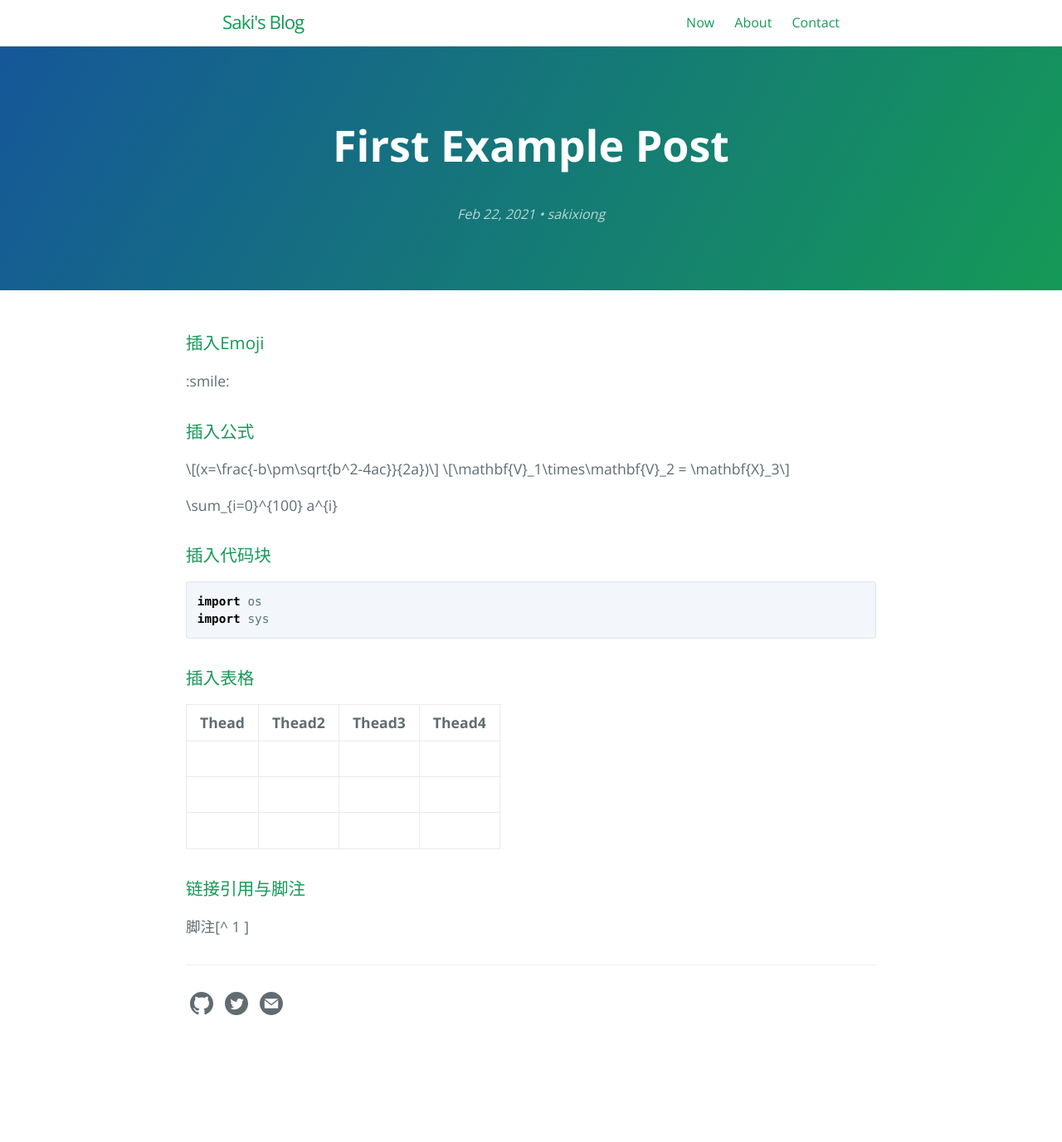
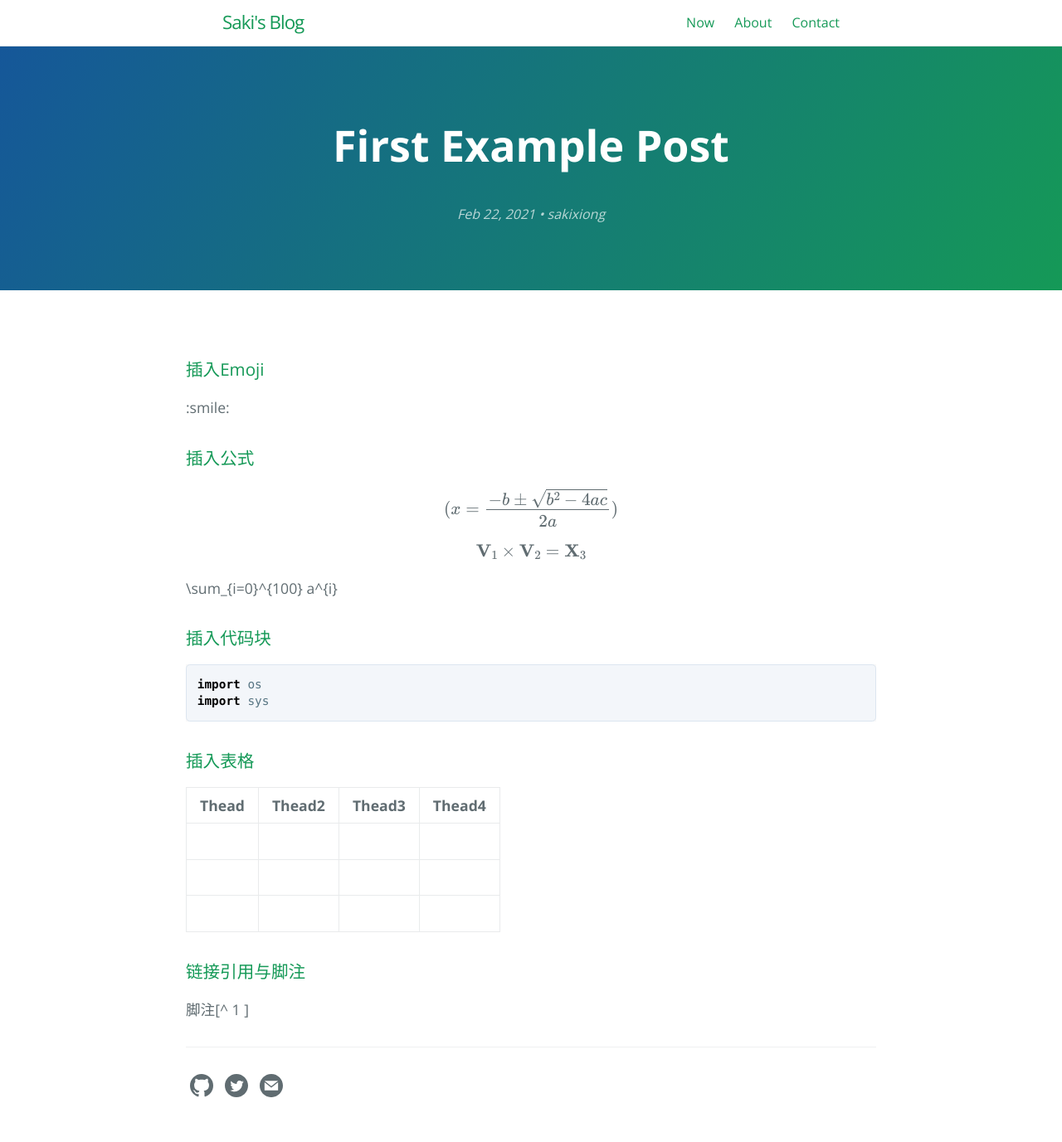
Before and after one commit to saki-xiong/booknotes, a Jekyll site: the page built from _posts/2021-02-22-first-example-post.md, in a window 1280 px wide. Shown: the whole page at 83% size. Built offline with Jekyll 4.4.1, drawn with Linux system fonts in a browser that asks for light colours; formulas are drawn with MathJax 3; before the commit the page ends 1278 px from its top, so only the background shows below that; some of the changed lines change nothing that is shown.

Commit message:
Update 2021-02-22-first-example-post.md

```diff
--- a/_posts/2021-02-22-first-example-post.md
+++ b/_posts/2021-02-22-first-example-post.md
@@ -1,6 +1,18 @@
 ---
 layout: post
 ---
+<head>
+    <script src="https://cdn.mathjax.org/mathjax/latest/MathJax.js?config=TeX-AMS-MML_HTMLorMML" type="text/javascript"></script>
+    <script type="text/x-mathjax-config">
+        MathJax.Hub.Config({
+            tex2jax: {
+            skipTags: ['script', 'noscript', 'style', 'textarea', 'pre'],
+            inlineMath: [['$','$']]
+            }
+        });
+    </script>
+</head>
+
 
 ### 插入Emoji
 
```
